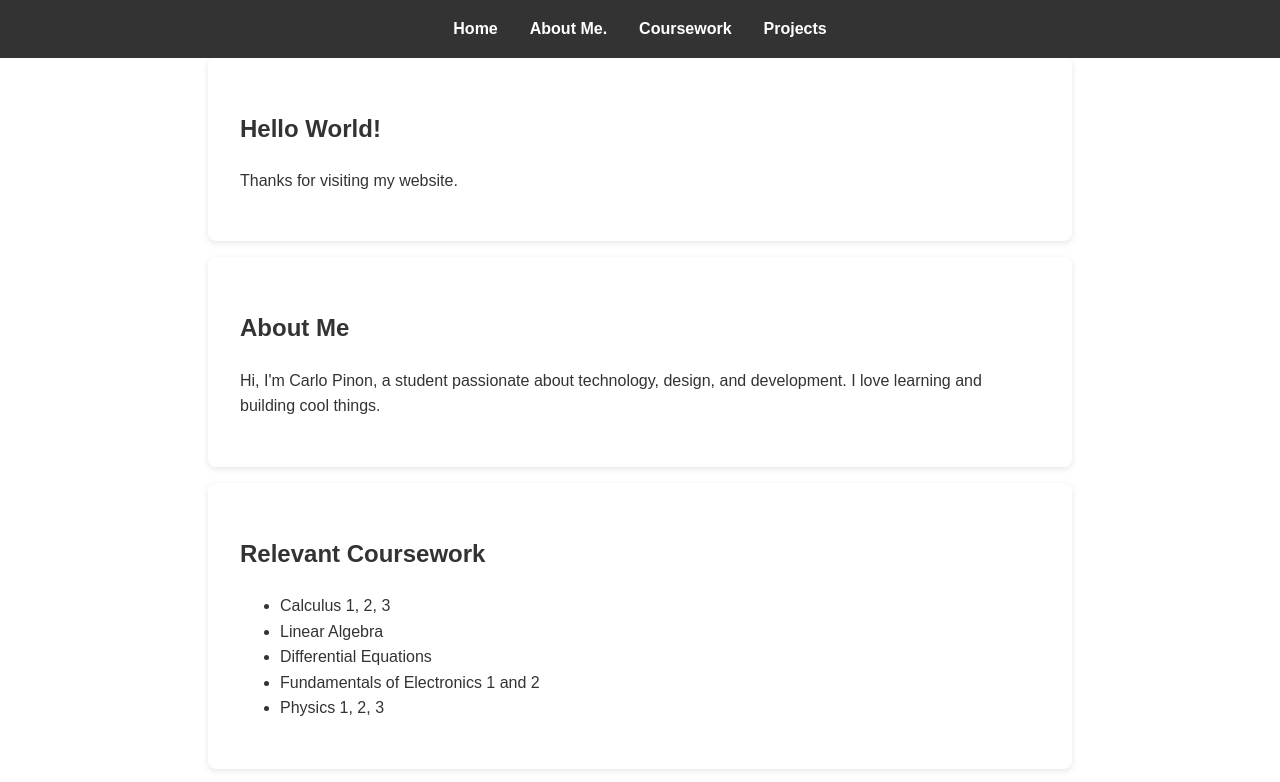
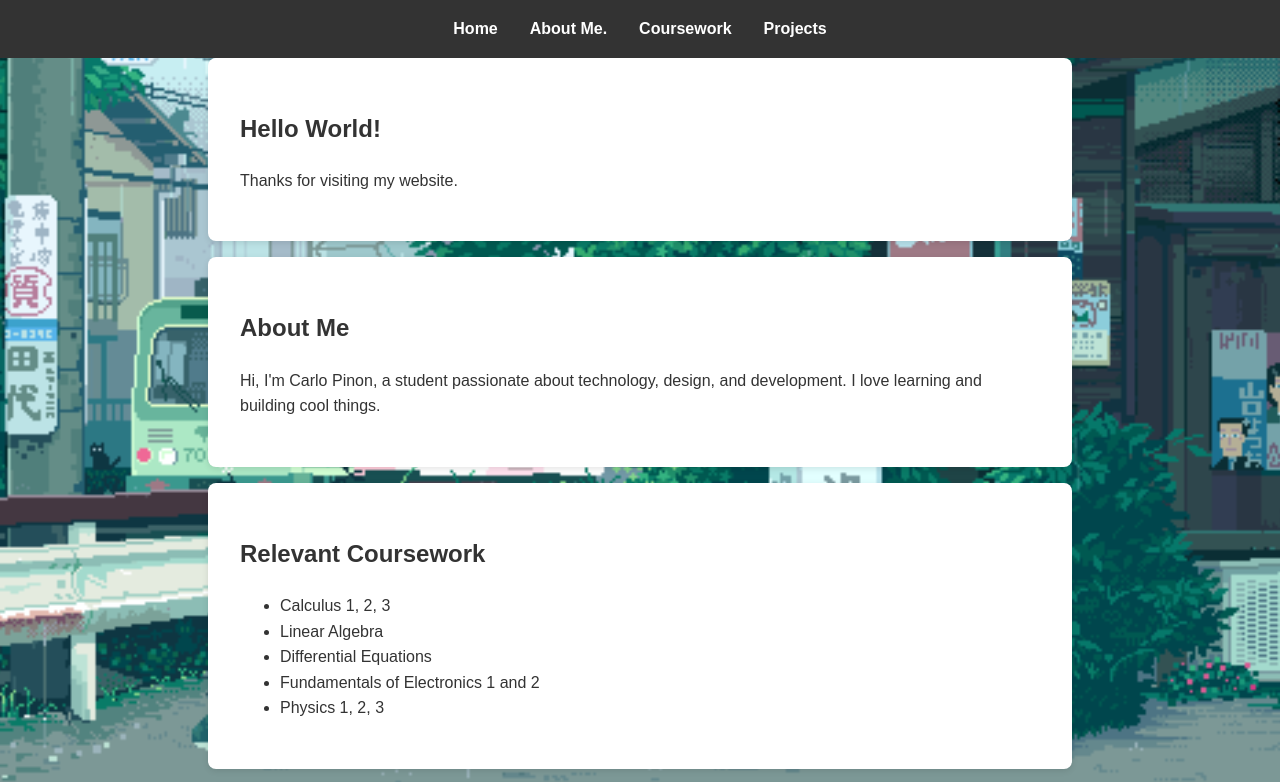
Before and after one commit to carlopinon/MY-HOMEPAGE, a plain HTML site: page index.html in a window 1280 px wide. Shown: the top 782 px of the page. Drawn offline with Linux system fonts and the light colour scheme.

Commit message:
Update style.css

```diff
--- a/style.css
+++ b/style.css
@@ -2,7 +2,7 @@ body {
   font-family: Arial, sans-serif;
   margin: 0;
   line-height: 1.6;
-  background: url('...images/background.gif') no-repeat center center fixed;
+  background: url('images/background.gif') no-repeat center center fixed;
   background-size: cover;
   color: #333;
 }
```
